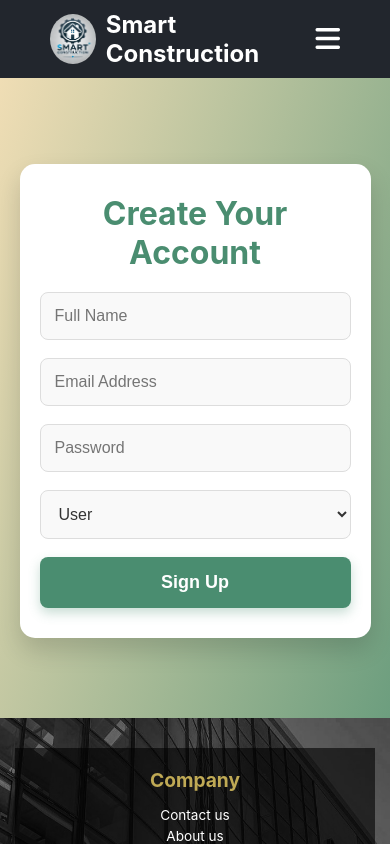
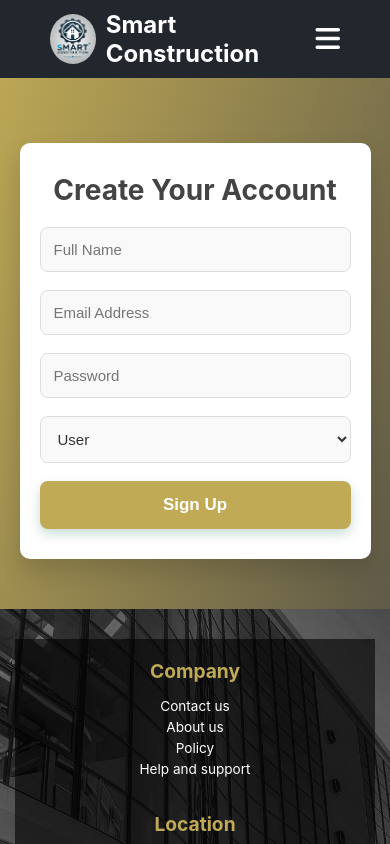
Before and after one commit to MirAllahyar/Innovative-AI-Solutions-for-Smart-Construction, a React (Create React App) app: page /signup in a window 390 px wide. Shown: the top 844 px of the page. Built offline with nearby package versions, Linux system fonts and the light colour scheme.

Commit message:
Update SignupPage.css

```diff
--- a/src/pages/SignupPage/SignupPage.css
+++ b/src/pages/SignupPage/SignupPage.css
@@ -4,10 +4,10 @@
   display: flex;
   flex-direction: column;
   min-height: 100vh;
-  background: linear-gradient(to bottom right, #f5e0b7, #4a8d70);
+  background: linear-gradient(to bottom right, #c0aa55, #444);
   align-items: center;
   justify-content: space-between;
-  padding: 10vh 0 0 0;
+  padding: 11vh 0 0 0;
 }
 
 .signup-header,
@@ -16,7 +16,6 @@
 }
 
 .signup-container {
-
   background-color: #fff;
   padding: 50px;
   border-radius: 15px;
@@ -31,7 +30,7 @@
 .signup-container h2 {
   font-size: 32px;
   font-weight: bold;
-  color: #4a8d70;
+  color: #444;
   margin-bottom: 20px;
 }
 
@@ -61,7 +60,7 @@
   padding: 15px;
   font-size: 18px;
   font-weight: bold;
-  background-color: #4a8d70;
+  background-color: #c0aa55;
   color: #fff;
   border: none;
   border-radius: 8px;
@@ -71,12 +70,12 @@
 }
 
 .signup-container button:disabled {
-  background-color: #86bda3;
+  background-color: #444;
   cursor: not-allowed;
 }
 
 .signup-container button:hover:enabled {
-  background-color: #f5b860;
+  background-color: #444;
   transform: translateY(-3px);
 }
 
@@ -136,7 +135,7 @@
 .modal-content button {
   padding: 12px 20px;
   font-size: 16px;
-  background-color: #4a8d70;
+  background-color: #c0aa55;
   color: #fff;
   border: none;
   border-radius: 5px;
@@ -145,14 +144,69 @@
 }
 
 .modal-content button:hover {
-  background-color: #f5b860;
+  background-color: #444;
 }
 
 /* Responsive Styling */
+
+/* Mobile screens */
+@media (max-width: 576px) {
+  .signup-container {
+    padding: 20px 15px;
+    margin-top: 50px;
+    margin-bottom: 50px;
+    border-radius: 10px;
+  }
+
+  .signup-container h2 {
+    font-size: 20px;
+  }
+
+  .signup-container input,
+  .signup-container select {
+    font-size: 10px;
+    padding: 10px;
+  }
+
+  .signup-container button {
+    font-size: 12px;
+    padding: 10px;
+  }
+
+  .modal-content h3 {
+    font-size: 15px;
+  }
+
+  .modal-content p {
+    font-size: 12px;
+  }
+}
+
+/* Tablet screens */
 @media (max-width: 768px) {
   .signup-container {
     padding: 30px 20px;
-    margin-top: 80px;
-    margin-bottom: 80px;
+  }
+
+  .signup-container h2 {
+    font-size: 28px;
+  }
+
+  .signup-container input,
+  .signup-container select {
+    font-size: 15px;
+    padding: 13px;
+  }
+
+  .signup-container button {
+    font-size: 17px;
+    padding: 14px;
   }
 }
+
+/* Large screens */
+@media (min-width: 1024px) {
+  .signup-container {
+    padding: 60px 40px;
+  }
+}
```
